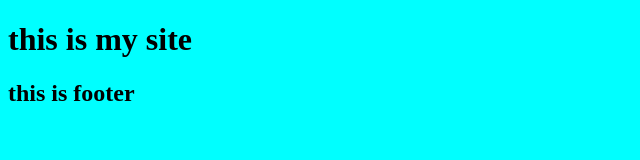
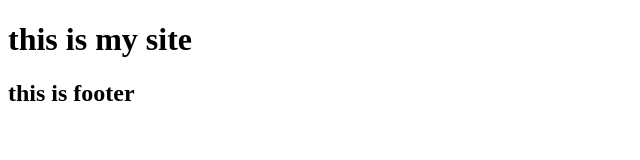
Before and after one commit to Abolfazl78yazdan/abolfazl, a plain HTML site: page index.html in a window 1280 px wide. Shown: the whole page, without its empty margins (0-640 px from the left). Drawn offline with Linux system fonts and the light colour scheme.

Commit message:
clear background

```diff
--- a/index.html
+++ b/index.html
@@ -4,11 +4,7 @@
     <meta charset="UTF-8">
     <meta name="viewport" content="width=device-width, initial-scale=1.0">
     <title>Document</title>
-    <style>
-        body{
-            background-color: aqua;
-        }
-    </style>
+
 </head>
 <body>
     <header>
```
